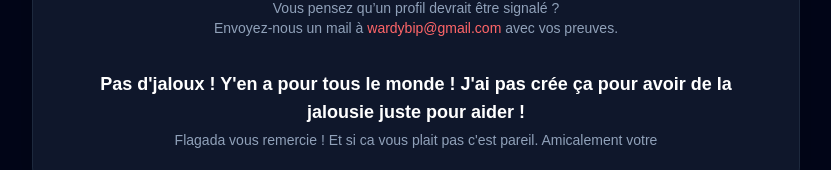
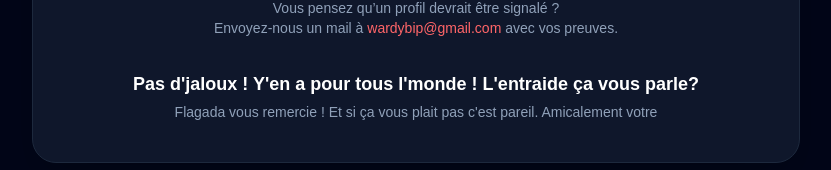
Before and after one commit to flagadasof/weward, a Next.js app: page / in a window 1280 px wide. Shown: the part 757-927 px from the top of the page, without its empty margins (224-1055 px from the left). Built offline with nearby package versions, Linux system fonts and the light colour scheme.

Commit message:
supp liens

```diff
--- a/app/page.tsx
+++ b/app/page.tsx
@@ -257,11 +257,10 @@ const resultRef = useRef<HTMLDivElement | null>(null);
 </p>
 <div className="mt-8">
   <h2 className="text-lg font-bold text-white">
-    Pas d'jaloux ! Y'en a pour tous le monde ! J'ai pas crée ça pour avoir de la jalousie juste pour aider !
-  </h2>
+    Pas d'jaloux ! Y'en a pour tous l'monde ! L'entraide ça vous parle?  </h2>
 
   <p className="mt-1 text-sm text-slate-400">
-   Flagada vous remercie ! Et si ca vous plait pas c'est pareil. Amicalement votre
+   Flagada vous remercie ! Et si ça vous plait pas c'est pareil. Amicalement votre
   </p>
 
 </div>
```
